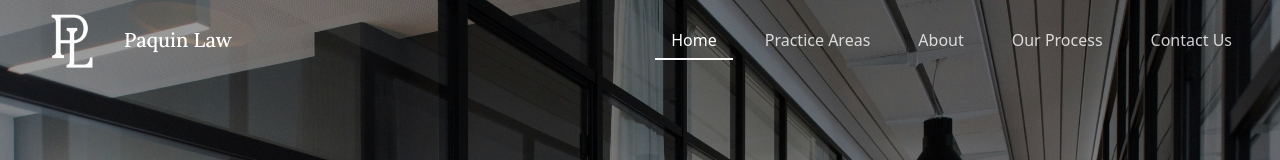
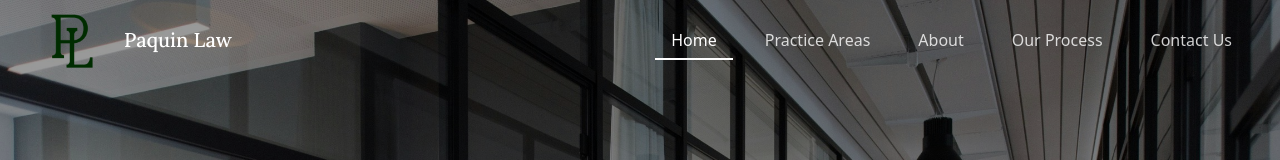
Before and after one commit to henrypaq/paquin-law-website, a Next.js app: page / in a window 1280 px wide. Shown: the top 160 px of the page. Built offline with nearby package versions, Linux system fonts and the light colour scheme.

Commit message:
Fix logo display when header is white - remove green filter on scrolled state

```diff
--- a/components/Navbar.tsx
+++ b/components/Navbar.tsx
@@ -63,7 +63,7 @@ const Navbar = () => {
                 src={isScrolled ? "/light_logo.png" : "/dark_logo.png"}
                 alt="Paquin Law Logo"
                 className="h-16 md:h-20 w-auto"
-                style={isScrolled ? {
+                style={!isScrolled ? {
                   filter: 'brightness(0) saturate(100%) invert(15%) sepia(95%) saturate(2000%) hue-rotate(100deg) brightness(0.6) contrast(1.1)'
                 } : {}}
               />
```
